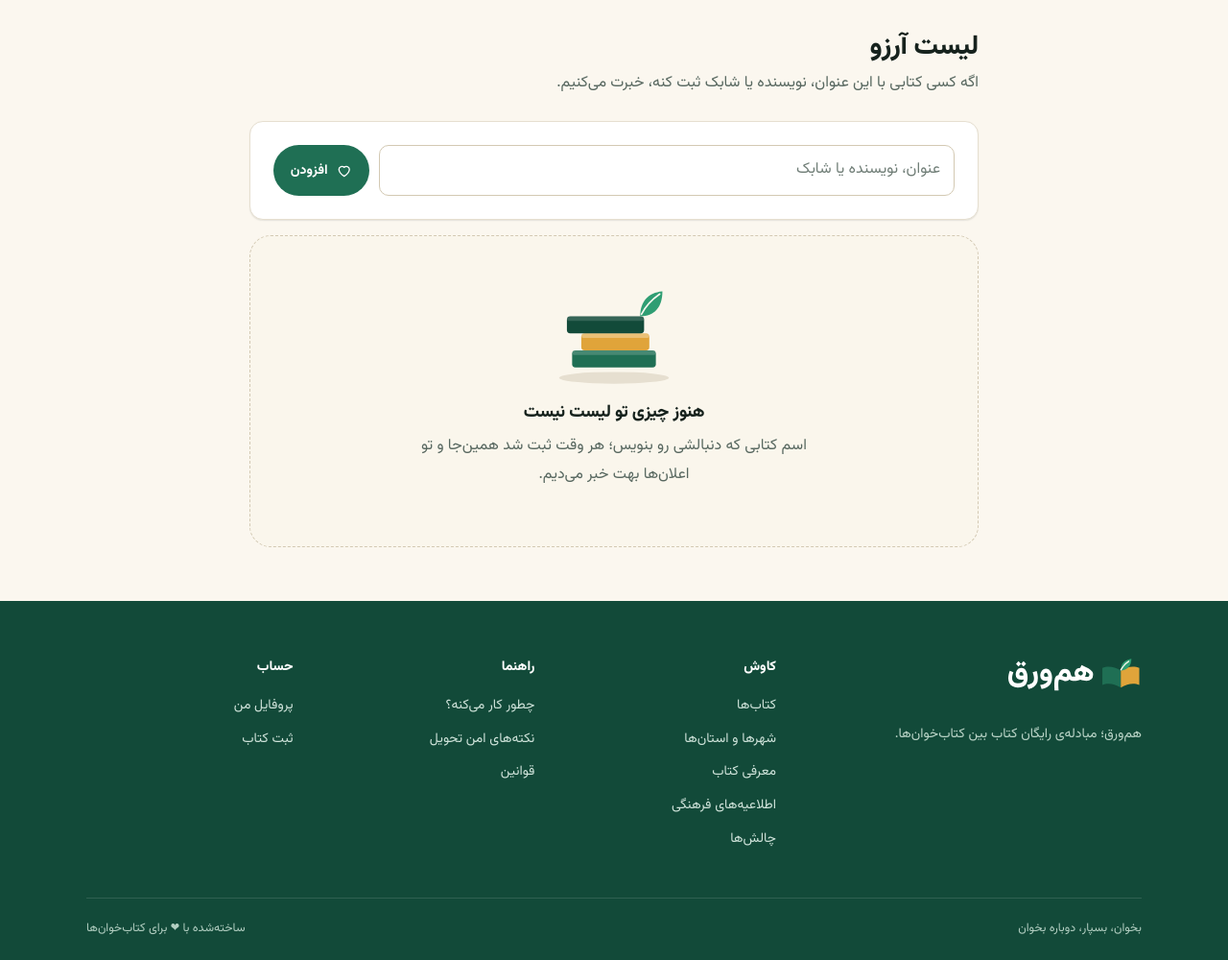
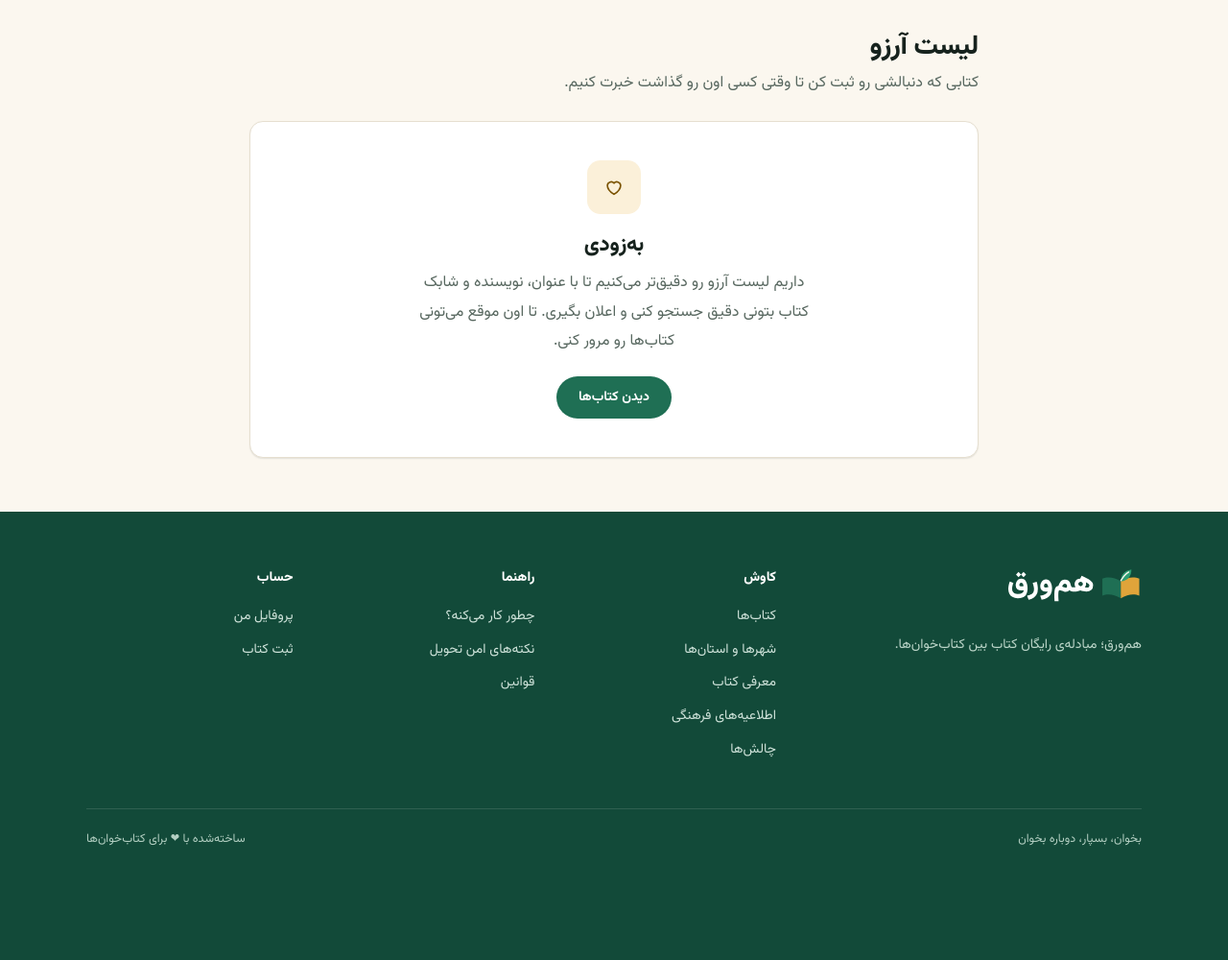
Before and after one commit to smrtsilver/hamvaraq, a Django app: page /books/wishlist/ in a window 1280 px wide. Shown: the part 69-1069 px from the top of the page at 96% size. After the commit the page ends 950 px from the top, so only its background shows below. Run offline with Django 4.2, Linux system fonts and the light colour scheme; the visitor is signed in with stand-in values (Sample User, id 1); data comes from the database, SQL or seed files in the repository; data that the repository does not hold is empty; parts of the project's set-up code (start-up, migrations or seed data) failed here and were passed over.

Commit message:
disable wishlist

```diff
--- a/HamVaraqDjangoServer/settings.py
+++ b/HamVaraqDjangoServer/settings.py
@@ -224,6 +224,7 @@ WELCOME_WINDOW_DAYS = 30
 
 # ---- اعلان بیرون از سایت (Web Push) ----
 # بدون این کلیدها فقط اعلان داخل سایت کار می‌کنه. ساختن: python manage.py generate_vapid_keys
+WISHLIST_ENABLED = env.bool("WISHLIST_ENABLED", default=False)  # فعلاً «به‌زودی»؛ اطلاعات کتاب (شابک و ...) کامل بشه، روشنش می‌کنیم
 GOOGLE_BOOKS_API_KEY = env("GOOGLE_BOOKS_API_KEY", default="")  # اختیاری؛ بدون کلید سهمیه‌ی Google Books خیلی کمه
 VAPID_PUBLIC_KEY = env("VAPID_PUBLIC_KEY", default="")
 VAPID_PRIVATE_KEY = env("VAPID_PRIVATE_KEY", default="")
--- a/books/services.py
+++ b/books/services.py
@@ -1,3 +1,5 @@
+from django.conf import settings
+
 from common.text import normalize, work_key
 from notifications.services import notify as _notify
 
@@ -10,6 +12,8 @@ def notify(user, text, url=""):
 
 def notify_wishlists(book):
     """کسایی که عنوان، نویسنده یا شابکِ این کتاب تو لیست آرزوشونه خبردار می‌شن."""
+    if not settings.WISHLIST_ENABLED:
+        return
     fields = [normalize(f) for f in (book.title, book.author, book.isbn) if f]
     seen = set()
     for wish in Wishlist.objects.exclude(user=book.owner).select_related("user"):
--- a/books/views.py
+++ b/books/views.py
@@ -1,3 +1,4 @@
+from django.conf import settings
 from django.contrib import messages
 from django.forms import formset_factory
 from django.http import HttpResponse, JsonResponse
@@ -151,6 +152,8 @@ def my_books(request):
 
 @login_required
 def wishlist(request):
+    if not settings.WISHLIST_ENABLED:
+        return render(request, "books/wishlist.html", {"wishes": []})
     if request.method == "POST":
         text = request.POST.get("text", "").strip()[:200]
         if text:
@@ -163,6 +166,8 @@ def wishlist(request):
 @login_required
 @require_POST
 def wishlist_delete(request, pk):
+    if not settings.WISHLIST_ENABLED:
+        return redirect("books:wishlist")
     get_object_or_404(Wishlist, pk=pk, user=request.user).delete()
     return redirect("books:wishlist")
 
--- a/common/context_processors.py
+++ b/common/context_processors.py
@@ -1,6 +1,8 @@
+from django.conf import settings
+
 from .models import SiteSetting
 
 
 def site(request):
     """تنظیمات سایت (متن فوتر، شبکه‌های اجتماعی، بنر) برای همه‌ی قالب‌ها."""
-    return {"site": SiteSetting.load()}
+    return {"site": SiteSetting.load(), "wishlist_enabled": settings.WISHLIST_ENABLED}
--- a/common/onboarding.py
+++ b/common/onboarding.py
@@ -1,3 +1,4 @@
+from django.conf import settings
 """چک‌لیست شروع برای کاربر واردشده؛ هر قدم از روی داده‌های واقعی تیک می‌خوره."""
 
 from django.db.models import Q
@@ -9,7 +10,7 @@ from exchanges.models import Exchange
 
 def steps(user):
     done_exchange = Exchange.objects.filter(Q(owner=user) | Q(requester=user), status=Exchange.Status.COMPLETED).exists()
-    return [
+    items = [
         {"title": "شهرت رو انتخاب کن", "hint": "تا کتاب‌های نزدیک خودت و نقطه‌های تحویل شهرت پیشنهاد بشه.",
          "done": bool(user.city_id), "url": reverse("accounts:settings"), "cta": "تنظیمات"},
         {"title": "یه کتاب تو قفسه‌ات بذار", "hint": "کتابی که خوندی و جا نداره؛ هر کتابی که بدی ۱ امتیاز می‌گیری.",
@@ -22,6 +23,7 @@ def steps(user):
         {"title": "کتاب دلخواهت رو تو لیست آرزو بذار", "hint": "هر وقت کسی همون کتاب رو ثبت کرد خبرت می‌کنیم.",
          "done": Wishlist.objects.filter(user=user).exists(), "url": reverse("books:wishlist"), "cta": "لیست آرزو"},
     ]
+    return items if settings.WISHLIST_ENABLED else items[:-1]
 
 
 def progress(user):
--- a/common/views.py
+++ b/common/views.py
@@ -1,3 +1,4 @@
+from django.conf import settings
 from django.contrib.admin.views.decorators import staff_member_required
 from django.utils import timezone
 from django.http import HttpResponse
@@ -67,7 +68,7 @@ def _member_home(request):
     active = list(mine.filter(status=Exchange.Status.ACCEPTED)[:5])
     base = Book.objects.filter(status=Book.Status.AVAILABLE).exclude(owner=user).select_related("city__province", "category")
     local = list(base.filter(city=user.city)[:8]) if user.city_id else []
-    wishes = [normalize(w.text) for w in user.wishes.all()]
+    wishes = [normalize(w.text) for w in user.wishes.all()] if settings.WISHLIST_ENABLED else []
     matches = []
     if wishes:
         for b in base[:300]:
@@ -151,7 +152,6 @@ def staff_dashboard(request):
 
 
 def how_it_works(request):
-    from django.conf import settings
 
     from .onboarding import progress
 
@@ -160,6 +160,5 @@ def how_it_works(request):
 
 
 def rules(request):
-    from django.conf import settings
 
     return render(request, "common/rules.html", {"s": settings})
--- a/templates/base.html
+++ b/templates/base.html
@@ -65,7 +65,7 @@
                         <a href="{% url 'accounts:profile' user.username %}">{% include "components/icon.html" with name="user" %} پروفایل و قفسه</a>
                         <a href="{% url 'books:mine' %}">{% include "components/icon.html" with name="book" %} کتاب‌های من</a>
                         <a href="{% url 'exchanges:list' %}">{% include "components/icon.html" with name="swap" %} مبادله‌های من{% if unread_messages %} <span class="pill pill-green">{{ unread_messages|fa }}</span>{% endif %}</a>
-                        <a href="{% url 'books:wishlist' %}">{% include "components/icon.html" with name="heart" %} لیست آرزو</a>
+                        <a href="{% url 'books:wishlist' %}">{% include "components/icon.html" with name="heart" %} لیست آرزو{% if not wishlist_enabled %} <span class="pill">به‌زودی</span>{% endif %}</a>
                         <a href="{% url 'books:bulk' %}">{% include "components/icon.html" with name="list" %} ثبت دسته‌ای</a>
                         <a href="{% url 'posts:mine' %}">{% include "components/icon.html" with name="pen" %} معرفی‌های من</a>
                         <a href="{% url 'announcements:mine' %}">{% include "components/icon.html" with name="news" %} اطلاعیه‌های من</a>
--- a/templates/books/list.html
+++ b/templates/books/list.html
@@ -11,7 +11,7 @@
     <button class="btn">{% include "components/icon.html" with name="search" %} جستجو</button>
 </form>
 <p class="result-count">{{ page.paginator.count|fa }} کتاب پیدا شد</p>
-{% url 'books:wishlist' as wishlist_url %}{% with books=page empty_title="کتابی با این مشخصات پیدا نشد" empty_text="فیلترها رو کم کن، یا کتاب دلخواهت رو تو لیست آرزو بذار تا وقتی ثبت شد خبرت کنیم." empty_url=wishlist_url empty_label="لیست آرزو" %}
+{% with books=page empty_title="کتابی با این مشخصات پیدا نشد" empty_text="فیلترها رو کم کن یا شهر دیگه‌ای رو امتحان کن." %}
     {% include "components/book_grid.html" %}
 {% endwith %}
 {% include "components/pagination.html" %}
--- a/templates/books/wishlist.html
+++ b/templates/books/wishlist.html
@@ -3,11 +3,12 @@
 {% block robots %}<meta name="robots" content="noindex">{% endblock %}
 {% block content %}
 <div class="medium">
-    <div class="page-head"><div><h1>لیست آرزو</h1><p>اگه کسی کتابی با این عنوان، نویسنده یا شابک ثبت کنه، خبرت می‌کنیم.</p></div></div>
-    <form method="post" class="card inline-form" novalidate>{% csrf_token %}
-        <input name="text" maxlength="200" placeholder="عنوان، نویسنده یا شابک" required autocomplete="off" aria-label="کتاب دلخواه"><button class="btn">{% include "components/icon.html" with name="heart" %} افزودن</button></form>
-    {% if wishes %}<ul class="list-clean card" style="margin-top:16px">{% for w in wishes %}<li><span>{% include "components/icon.html" with name="heart" %} {{ w.text }}</span>
-        <form method="post" action="{% url 'books:wishlist_delete' w.pk %}" class="inline">{% csrf_token %}<button class="link link-danger small">حذف</button></form></li>{% endfor %}</ul>
-    {% else %}<div style="margin-top:16px">{% include "components/empty.html" with ill="books" title="هنوز چیزی تو لیست نیست" text="اسم کتابی که دنبالشی رو بنویس؛ هر وقت ثبت شد همین‌جا و تو اعلان‌ها بهت خبر می‌دیم." %}</div>{% endif %}
+    <div class="page-head"><div><h1>لیست آرزو</h1><p>کتابی که دنبالشی رو ثبت کن تا وقتی کسی اون رو گذاشت خبرت کنیم.</p></div></div>
+    <div class="card" style="text-align:center;padding:40px 24px">
+        <span class="doc-ico amber" style="margin:0 auto 16px;width:56px;height:56px">{% include "components/icon.html" with name="heart" %}</span>
+        <h2 style="margin:0 0 8px">به‌زودی</h2>
+        <p class="muted" style="max-width:420px;margin:0 auto 20px">داریم لیست آرزو رو دقیق‌تر می‌کنیم تا با عنوان، نویسنده و شابک کتاب بتونی دقیق جستجو کنی و اعلان بگیری. تا اون موقع می‌تونی کتاب‌ها رو مرور کنی.</p>
+        <a class="btn" href="{% url 'books:list' %}">دیدن کتاب‌ها</a>
+    </div>
 </div>
 {% endblock %}
```
Also changed, not shown: TODO.md (+1 -0 lines), common/tests.py (+20 -1 lines), 1 other file.
